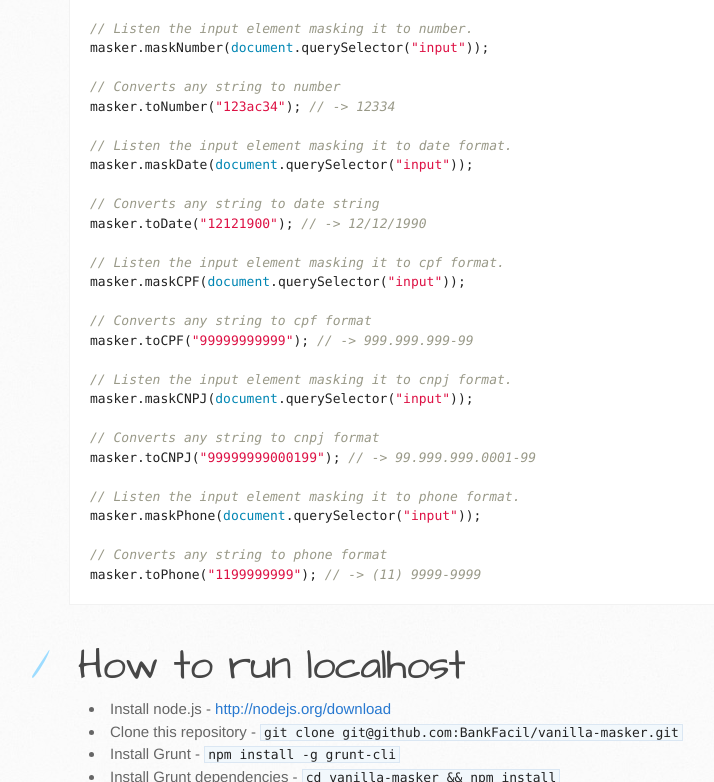
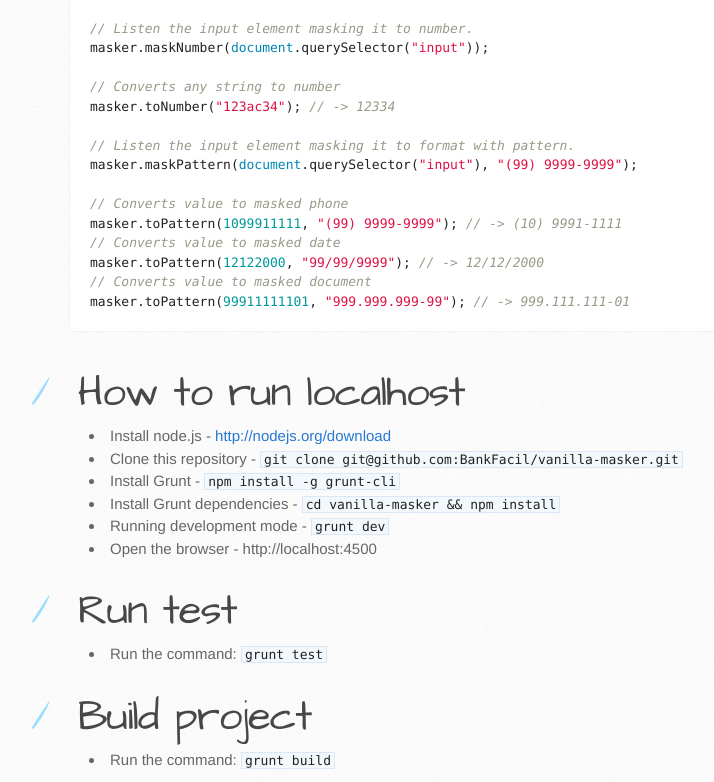
Before and after one commit to vanilla-masker/vanilla-masker, a plain HTML site: page index.html in a window 1280 px wide. Shown: the part 2276-3058 px from the top of the page, without its empty margins (101-815 px from the left). Drawn offline with Linux system fonts and the light colour scheme.

```diff
--- a/index.html
+++ b/index.html
@@ -50,11 +50,11 @@
 
 <ul>
 <li>
-<a href="https://raw.githubusercontent.com/BankFacil/vanilla-masker/master/src/vanilla-masker.js">development version</a> (4.83 Kbytes);</li>
+<a href="https://raw.githubusercontent.com/BankFacil/vanilla-masker/master/src/vanilla-masker.js">development version</a> (3.96 Kbytes);</li>
 <li>
-<a href="https://raw.githubusercontent.com/BankFacil/vanilla-masker/master/build/vanilla-masker.min.js">minified version</a> (2.59 Kbytes);</li>
+<a href="https://raw.githubusercontent.com/BankFacil/vanilla-masker/master/build/vanilla-masker.min.js">minified version</a> (1.98 Kbytes);</li>
 <li>
-<a href="https://raw.githubusercontent.com/BankFacil/vanilla-masker/master/build/vanilla-masker.min.gz.js">gzipped version</a> (1020 bytes);</li>
+<a href="https://raw.githubusercontent.com/BankFacil/vanilla-masker/master/build/vanilla-masker.min.gz.js">gzipped version</a> (894 bytes);</li>
 </ul><p>Or install it using <a href="http://bower.io">Bower</a>: <code>bower install --save vanilla-masker</code></p>
 
 <p>Include it into your html page:</p>
@@ -106,29 +106,15 @@
 <span class="c1">// Converts any string to number </span>
 <span class="nx">masker</span><span class="p">.</span><span class="nx">toNumber</span><span class="p">(</span><span class="s2">"123ac34"</span><span class="p">);</span> <span class="c1">// -&gt; 12334</span>
 
-<span class="c1">// Listen the input element masking it to date format.</span>
-<span class="nx">masker</span><span class="p">.</span><span class="nx">maskDate</span><span class="p">(</span><span class="nb">document</span><span class="p">.</span><span class="nx">querySelector</span><span class="p">(</span><span class="s2">"input"</span><span class="p">));</span>
+<span class="c1">// Listen the input element masking it to format with pattern.</span>
+<span class="nx">masker</span><span class="p">.</span><span class="nx">maskPattern</span><span class="p">(</span><span class="nb">document</span><span class="p">.</span><span class="nx">querySelector</span><span class="p">(</span><span class="s2">"input"</span><span class="p">),</span> <span class="s2">"(99) 9999-9999"</span><span class="p">);</span>
 
-<span class="c1">// Converts any string to date string </span>
-<span class="nx">masker</span><span class="p">.</span><span class="nx">toDate</span><span class="p">(</span><span class="s2">"12121900"</span><span class="p">);</span> <span class="c1">// -&gt; 12/12/1990</span>
-
-<span class="c1">// Listen the input element masking it to cpf format.</span>
-<span class="nx">masker</span><span class="p">.</span><span class="nx">maskCPF</span><span class="p">(</span><span class="nb">document</span><span class="p">.</span><span class="nx">querySelector</span><span class="p">(</span><span class="s2">"input"</span><span class="p">));</span>
-
-<span class="c1">// Converts any string to cpf format </span>
-<span class="nx">masker</span><span class="p">.</span><span class="nx">toCPF</span><span class="p">(</span><span class="s2">"99999999999"</span><span class="p">);</span> <span class="c1">// -&gt; 999.999.999-99</span>
-
-<span class="c1">// Listen the input element masking it to cnpj format.</span>
-<span class="nx">masker</span><span class="p">.</span><span class="nx">maskCNPJ</span><span class="p">(</span><span class="nb">document</span><span class="p">.</span><span class="nx">querySelector</span><span class="p">(</span><span class="s2">"input"</span><span class="p">));</span>
-
-<span class="c1">// Converts any string to cnpj format </span>
-<span class="nx">masker</span><span class="p">.</span><span class="nx">toCNPJ</span><span class="p">(</span><span class="s2">"99999999000199"</span><span class="p">);</span> <span class="c1">// -&gt; 99.999.999.0001-99</span>
-
-<span class="c1">// Listen the input element masking it to phone format.</span>
-<span class="nx">masker</span><span class="p">.</span><span class="nx">maskPhone</span><span class="p">(</span><span class="nb">document</span><span class="p">.</span><span class="nx">querySelector</span><span class="p">(</span><span class="s2">"input"</span><span class="p">));</span>
-
-<span class="c1">// Converts any string to phone format </span>
-<span class="nx">masker</span><span class="p">.</span><span class="nx">toPhone</span><span class="p">(</span><span class="s2">"1199999999"</span><span class="p">);</span> <span class="c1">// -&gt; (11) 9999-9999</span>
+<span class="c1">// Converts value to masked phone</span>
+<span class="nx">masker</span><span class="p">.</span><span class="nx">toPattern</span><span class="p">(</span><span class="mi">1099911111</span><span class="p">,</span> <span class="s2">"(99) 9999-9999"</span><span class="p">);</span> <span class="c1">// -&gt; (10) 9991-1111</span>
+<span class="c1">// Converts value to masked date</span>
+<span class="nx">masker</span><span class="p">.</span><span class="nx">toPattern</span><span class="p">(</span><span class="mi">12122000</span><span class="p">,</span> <span class="s2">"99/99/9999"</span><span class="p">);</span> <span class="c1">// -&gt; 12/12/2000</span>
+<span class="c1">// Converts value to masked document</span>
+<span class="nx">masker</span><span class="p">.</span><span class="nx">toPattern</span><span class="p">(</span><span class="mi">99911111101</span><span class="p">,</span> <span class="s2">"999.999.999-99"</span><span class="p">);</span> <span class="c1">// -&gt; 999.111.111-01</span>
 </pre></div>
 
 <h1>
```
Also changed, not shown: params.json (+1 -1 lines).
